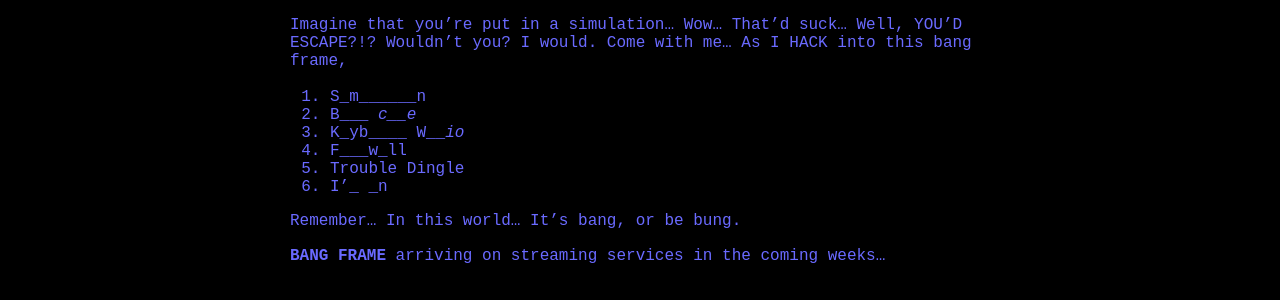
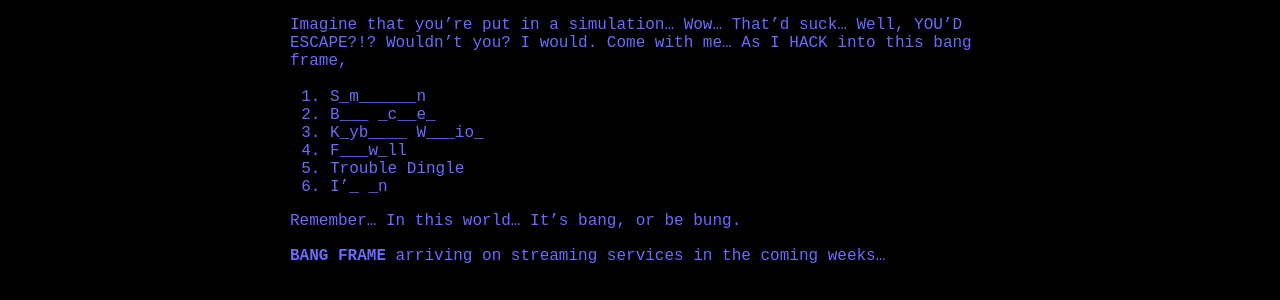
Before and after one commit to VasqCo/anotherbanger, a Jekyll site: the page built from _posts/2025-12-14-Bang-Frame.md, in a window 1280 px wide and 1237 px high. Shown: the part 914-1214 px from the top of the window. Built offline with Jekyll 4.4.1, drawn with Linux system fonts in a browser that asks for light colours; some web fonts are replaced.

Commit message:
Fixed markdown issue

```diff
--- a/_posts/2025-12-14-Bang-Frame.md
+++ b/_posts/2025-12-14-Bang-Frame.md
@@ -12,12 +12,12 @@ date: 2025-12-14
 Imagine that you're put in a simulation... Wow... That'd suck...
 Well, YOU'D ESCAPE?!? Wouldn't you? I would. Come with me... As I HACK into this bang frame,
 
-1. S_m______n
-2. B___ _c__e_
-3. K_yb____ W___io_
-4. F___w_ll
+1. S\_m\_\_\_\_\_\_n
+2. B\_\_\_ \_c\_\_e\_
+3. K\_yb\_\_\_\_ W\_\_\_io\_
+4. F\_\_\_w\_ll
 5. Trouble Dingle
-6. I'_ _n
+6. I'\_ \_n
 
 Remember... In this world... It's bang, or be bung.
 
```
